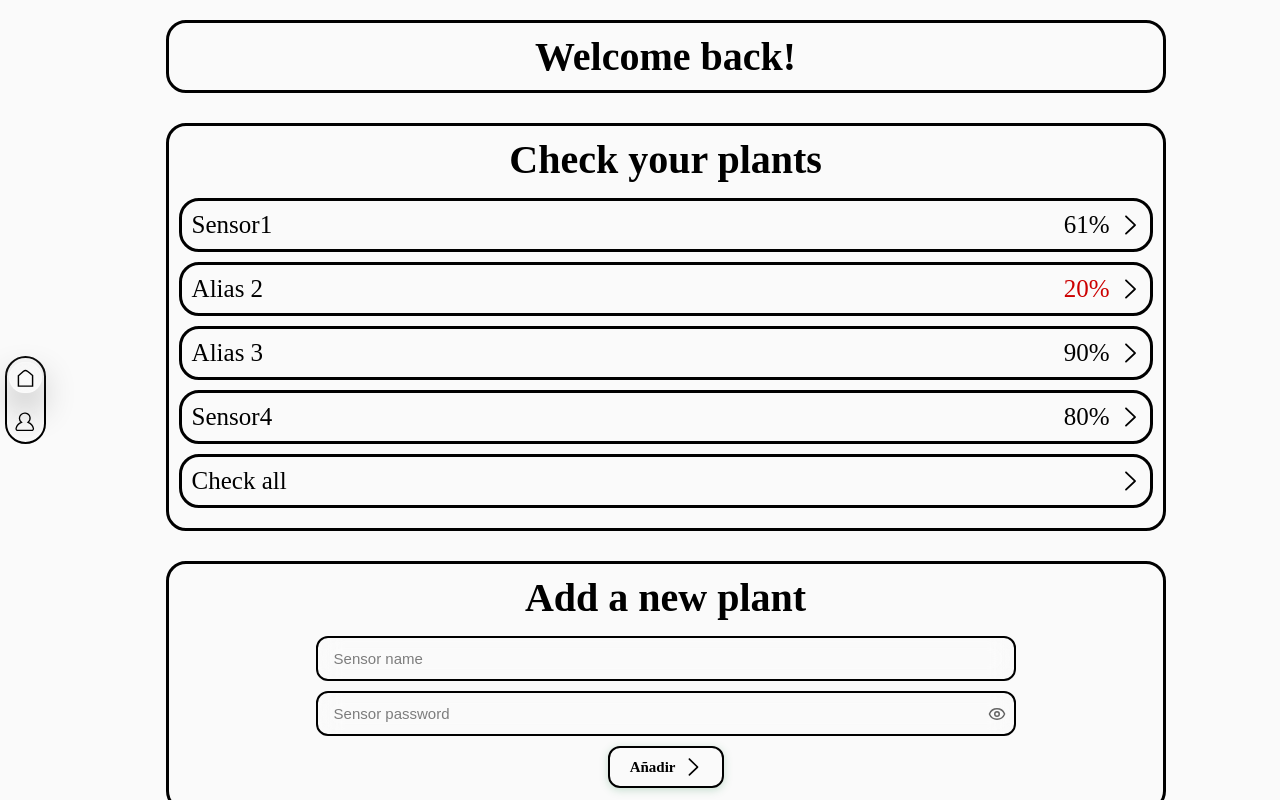
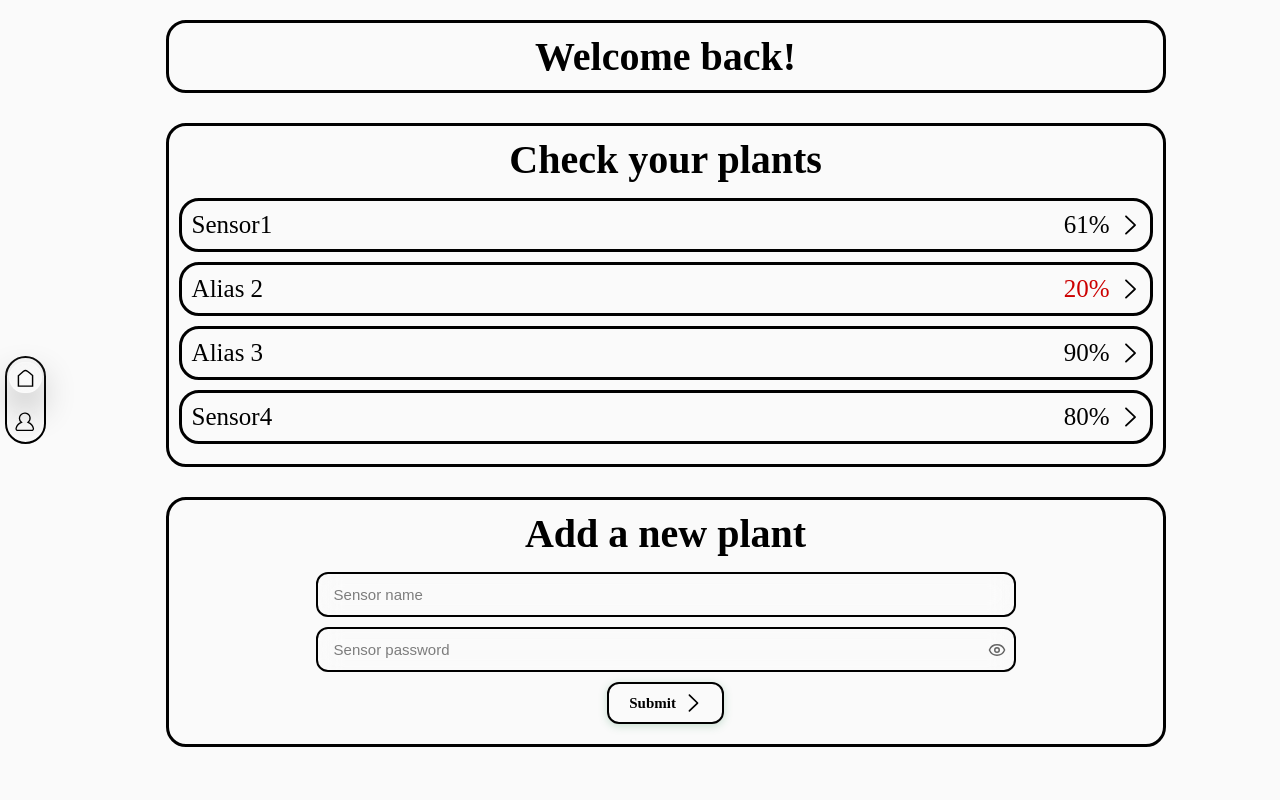
Before and after one commit to marcosrica/root-pulse, a Vue app in the folder frontend/: page /home in a window 1280 px wide. Built offline with nearby package versions, Linux system fonts and the light colour scheme; no server answers; the HTML template or start-up script is replaced by a standard one.

Commit message:
Connected the add sensor panel to the backend

```diff
--- a/frontend/src/views/Home.vue
+++ b/frontend/src/views/Home.vue
@@ -29,16 +29,30 @@
         location.href = "/sensor?id=" + sensorId;
     }
 
+    //Add a new sensor with its name and password
+    //Access granted this way will inmediately have the administrator role
+    const addSensor = async () => {
+        //Checking for non-null values on the form data
+        if (newSensorName.value != "" && newSensorPassword.value != "") {
+            //Sensor data is not null. Calling for backend
+            //Formatting the data
+            const data = { name: newSensorName.value, password: newSensorPassword.value };
+
+            //Making the petition
+            try {
+                const response = await apiClient.post('/user/addSensor', data);
+                console.log(response);
+            }
+            catch (error) {
+                console.error("Failed to add sensor: ", error);
+            }
+        }
+    }
+
     onMounted(async () => {
         try {
             //Sending the petition
             const response = await apiClient.get('/user/addSensor');
-
-            if (response.status == 200) {
-                //Everything went on fine, and user was logged in
-                //Redirecting to home
-                location.href = "/home";
-            }
         } catch (error) {
             //Something happened along the way
             console.error('Failed to login', error)
@@ -68,7 +82,7 @@
                 </div>
             </BaseDiv>
 
-            <BaseDiv class="sensorDiv">
+            <BaseDiv class="sensorDiv" v-if="sensors.length > 4">
                 <div class="sensorDivUsableSpace">
                     <p class="marginless sensorNameText"> {{t("home.checkAll")}} </p>
                 </div>
@@ -77,13 +91,14 @@
             </BaseDiv>
         </BaseDiv>
 
+        <!-- Form for adding a new sensor -->
         <BaseDiv class="headerDiv addSensorDiv">
             <h1 class="marginless headerText sensorsText"> {{t("home.addPlant")}} </h1>
 
             <PageInput class="inputDiv" type="text" v-model:modelValue="newSensorName" :placeholder="t('home.sensorName')"/>
             <PageInput class="inputDiv" type="password" v-model:modelValue="newSensorPassword" :placeholder="t('home.sensorPassword')" />
 
-            <PageButton class="inputDiv" variant="primary" :loading="false" rightIcon="/icons/RightArrow.svg"> Añadir </PageButton>
+            <PageButton class="inputDiv" variant="primary" :loading="false" rightIcon="/icons/RightArrow.svg" v-on:click="addSensor"> {{t("home.add")}} </PageButton>
         </BaseDiv>
     </BasePage>
 </template>
```
Also changed, not shown: 1 other file (tests, documents, lock files or other folders).
